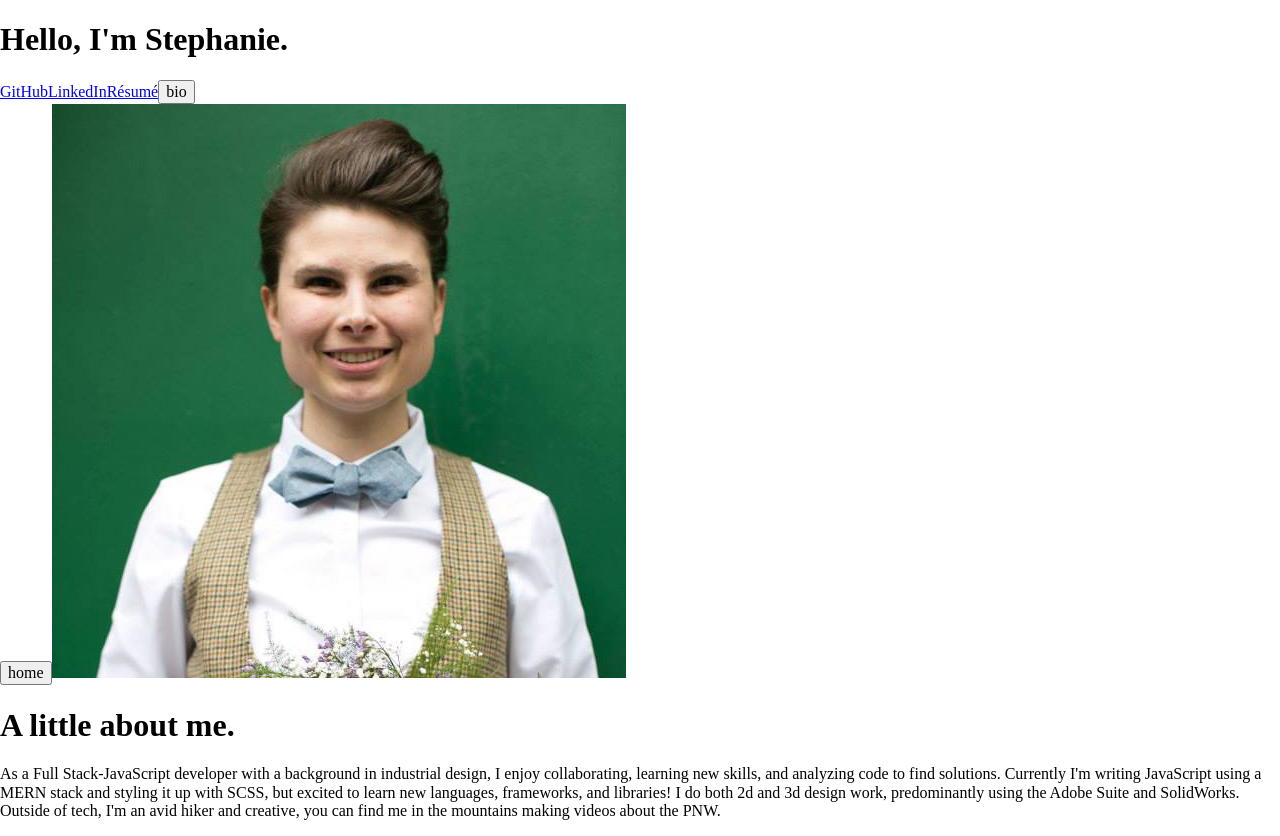
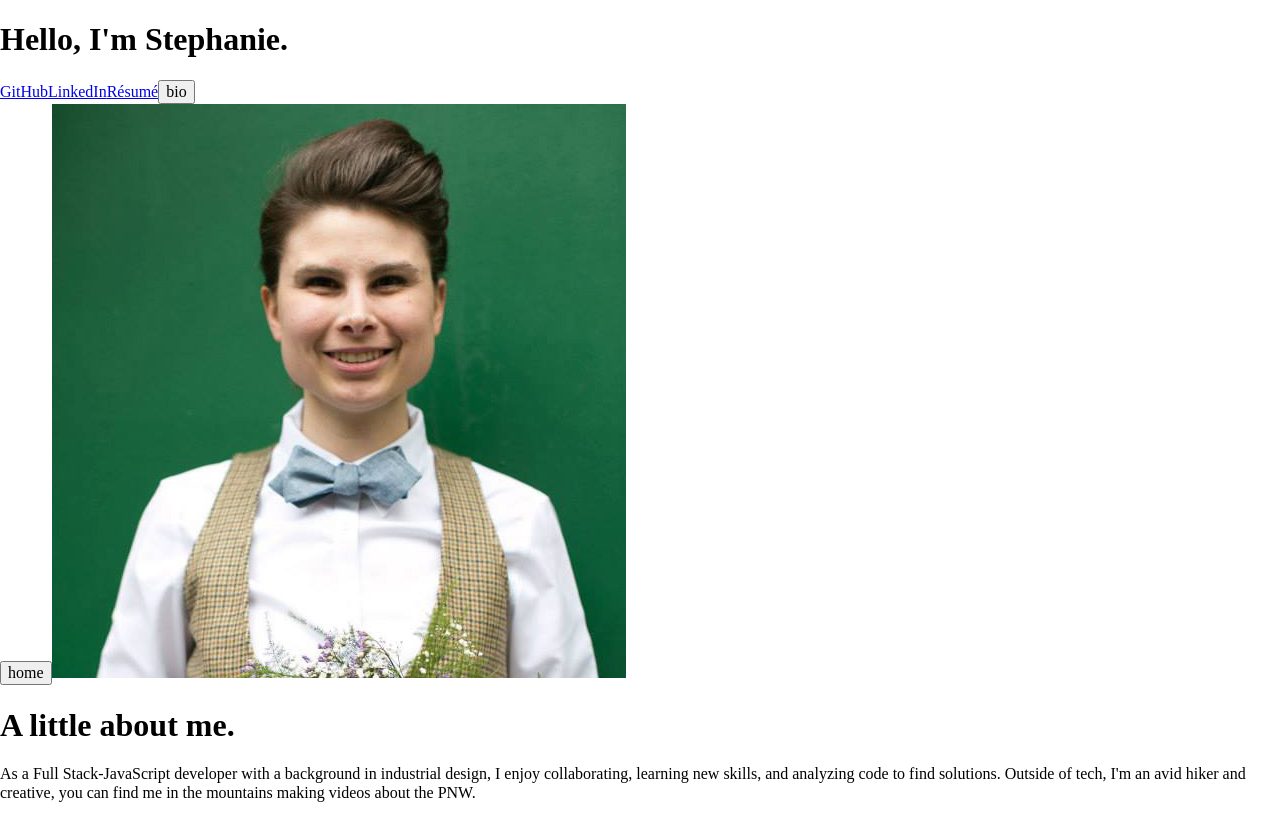
Before and after one commit to stephaniesmith/stephanie, a React app: page / in a window 1280 px wide. Built offline with nearby package versions, Linux system fonts and the light colour scheme; a web font is replaced by a local one.

Commit message:
shorter bio

```diff
--- a/src/components/bio/Bio.js
+++ b/src/components/bio/Bio.js
@@ -20,7 +20,7 @@ export default class Bio extends Component {
         <button onClick={() => this.handleClass('')}>home</button>
         <img src={stephanie}/>
         <h1>A little about me.</h1>
-        <p>As a Full Stack-JavaScript developer with a background in industrial design, I enjoy collaborating, learning new skills, and analyzing code to find solutions. Currently I'm writing JavaScript using a MERN stack and styling it up with SCSS, but excited to learn new languages, frameworks, and libraries! I do both 2d and 3d design work, predominantly using the Adobe Suite and SolidWorks. Outside of tech, I'm an avid hiker and creative, you can find me in the mountains making videos about the PNW.</p>
+        <p>As a Full Stack-JavaScript developer with a background in industrial design, I enjoy collaborating, learning new skills, and analyzing code to find solutions. Outside of tech, I'm an avid hiker and creative, you can find me in the mountains making videos about the PNW.</p>
       </div>
     );
   }
```
